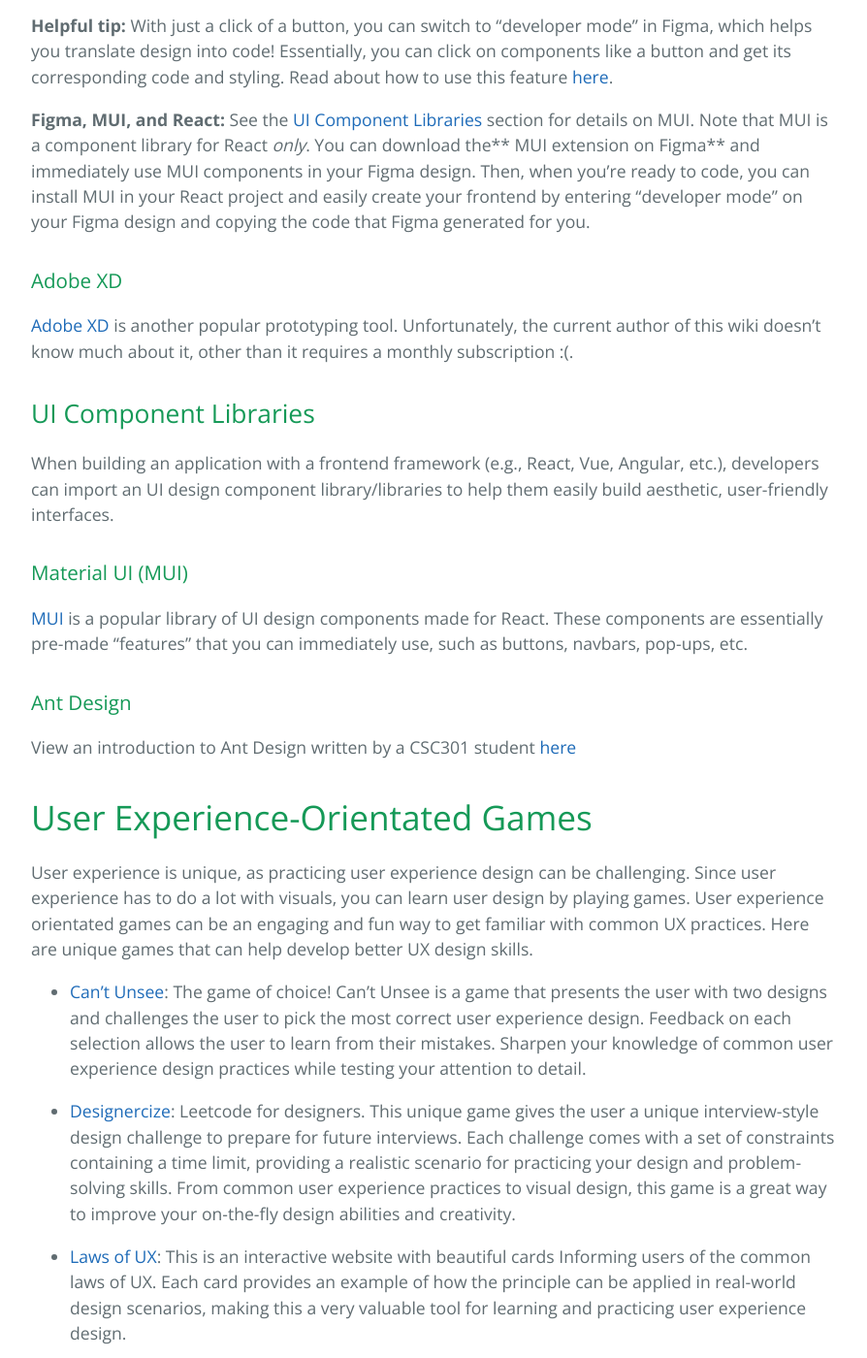
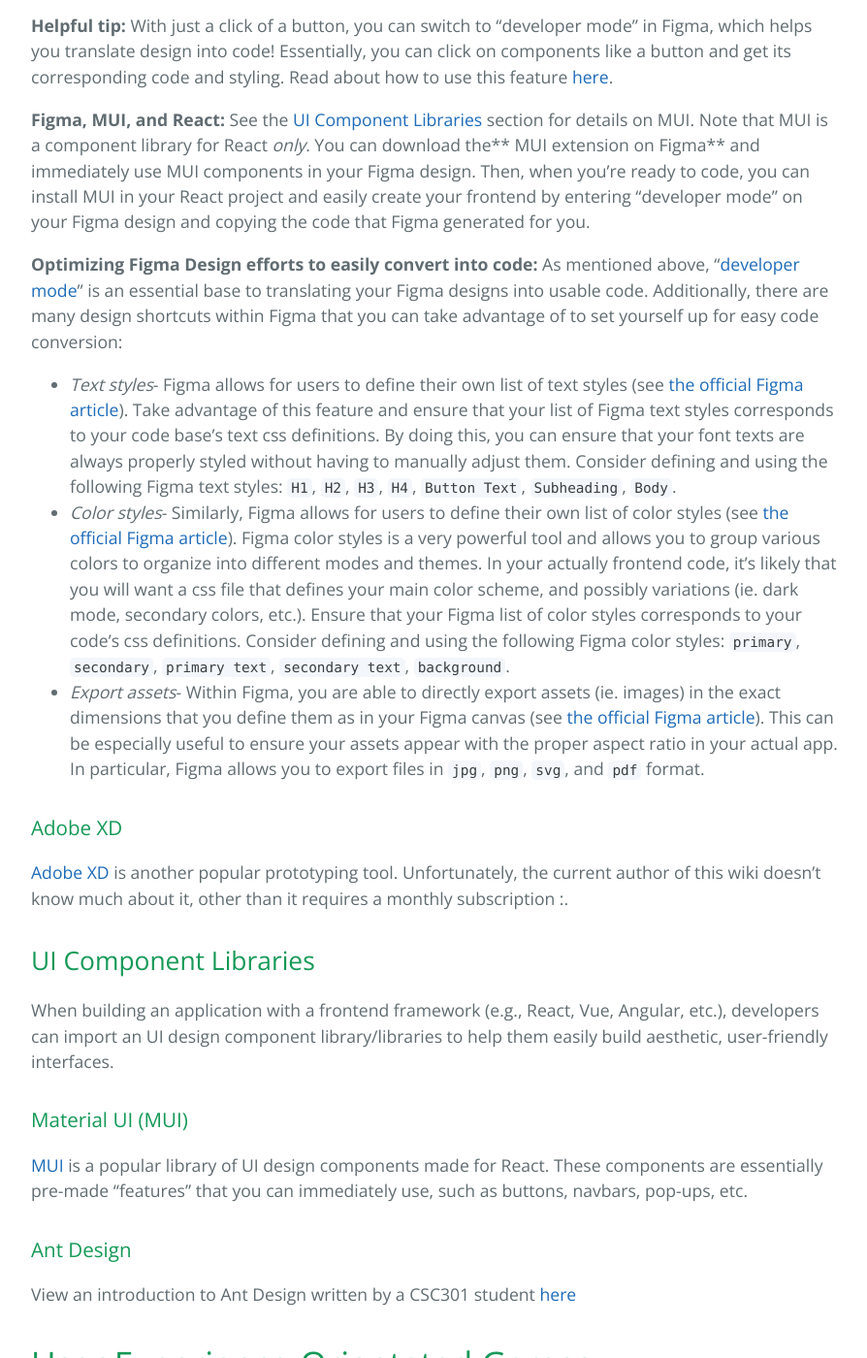
Before and after one commit to learning-software-engineering/learning-software-engineering.github.io, a Jekyll site: the page built from Topics/User_Experience.md, in a window 1280 px wide and 1400 px high, scrolled down 8042 px. Shown: the whole window at 97% size, without its empty margins (192-1086 px from the left). Built offline with Jekyll 4.4.1, drawn with Linux system fonts in a browser that asks for light colours; our own code applies the rules of GitHub Pages for plain Markdown files.

Commit message:
initial draft

````diff
--- a/Topics/User_Experience.md
+++ b/Topics/User_Experience.md
@@ -44,9 +48,11 @@
 POV statements let you describe your user and their needs, and they can help you discover new problems/questions that you need to solve before creating your application.
 
 The structure of a POV statement is:
+
 > [WHO] needs to [VERB] because [WHY].
 
 "Who" will refer to your users. For example, let's say we're making a grocery shopping app. A possible POV statement could be:
+
 > A senior citizen who lives alone needs help with buying groceries because they have difficulty getting out of the house and reading small text.
 
 Now that we've realized a possible pain point for a senior citizen, we can look into implementing our grocery shopping app such that it's accessible to this target audience.
@@ -54,12 +60,14 @@
 ### User Personas
 
 User personas should be built from user research data, not stereotypes. In CSC301, your partner may guide you in creating personas, but in the worst case, you'll find yourself creating personas from no data since you don't have time to conduct research. Nonetheless, there are many benefits to creating personas, including, but not limited to:
+
 - Provides you with a better understanding of your target user groups
 - Helps prioritize design choices
 
 User personas can be written down in a document, or created with design software such as [Xtensio](https://xtensio.com/) and [Figma](https://www.figma.com/). You can find user persona templates created by other people on Xtensio, Figma, and other design software.
 
 If you use a template, it'll prompt you to fill in specific information about your target user. If you're writing your personas from scratch or want to consider extra information, here are some elements that a good user persona may include:
+
 - Name, picture, target user group
 - Biography
 - Quote that sums up the persona
@@ -71,27 +79,31 @@
 A quick Google image search for "User Persona" will help tie all this information together.
 
 ## Visual Elements of User Interface Design
+
 ### Design Principles
 
 UI designers achieve a visual hierarchy (i.e., the order a user processes the application's information) in their interfaces by using contrast. To create contrast, consider playing around with the following elements:
 
 **_Scale_**
+
 > <h1>Larger text attracts the eye,</h1> <h6>whereas smaller text is easier to ignore.</h6>
 
 **_Weight_**
+
 > **Bold text attracts the eye** much more than regular text.
 
 **_Direction_**
 
 You want to direct your users to a call to action. For example:
+
 > <h1>Welcome!</h1>
 > <p>Please click the button.</p>
 > <kbd> <br> Button <br> </kbd>
-Your eyes easily flow from the title to the smaller message. Then, you're inclined to click the button. Now, look at this:
+> Your eyes easily flow from the title to the smaller message. Then, you're inclined to click the button. Now, look at this:
 > <kbd> <br> Button <br> </kbd>
 > <h1>Welcome!</h1>
 > Please click the button.
-At first, you feel confused as to why there's a button at the top. Then you read the message, and now your eyes have to flick back to the top to find the button. It's a minor detail, but it still negatively affects the flow of the application.
+> At first, you feel confused as to why there's a button at the top. Then you read the message, and now your eyes have to flick back to the top to find the button. It's a minor detail, but it still negatively affects the flow of the application.
 
 **_Form/shape_**
 
@@ -110,6 +122,7 @@
 Value can attract the eye. For example, you can use shading to create button shadows.
 
 **_Colour_**
+
 ```diff
 - Red text seems urgent,
 + whereas green usually indicates success.
@@ -117,24 +130,27 @@
 ```
 
 ### Color Theory
+
 - [Colors Influence Choice](https://usabilitygeek.com/colour-user-experience-psychology/#:~:text=Colour%20plays%20a%20crucial%20role,and%20identified%20with%20your%20industry.): Users are shown certain colours to enforce actions. For example, red is commonly linked to aggressive or bad emotions and as such can be used as a cancel to dissuade people from refunding items.
 
 ### Button Design
 
 Your buttons need to look clickable. Otherwise, your user may not understand that your button is interactive. Your buttons can have certain states:
+
 - Normal: communicates that the button is interactive
 - Focused: the button is highlighted in some way
 - Hovered: lets the user know that their cursor is on top of the button
 - Active: the button has been clicked on
 - Progress/loading: lets the user know that something is happening because they clicked the button
 - Disabled: lets the user know that this button can't be clicked
-Learn more about button design [here](https://uxdesign.cc/button-design-user-interface-components-series-85243b6736c7).
+  Learn more about button design [here](https://uxdesign.cc/button-design-user-interface-components-series-85243b6736c7).
 
 You may find this article on [Amazon's One-Click Button](https://medium.com/@cccalibour/how-ux-design-makes-a-difference-amazons-continue-button-901618a8b00e) interesting. It discusses how the design of buttons can drastically improve user experience... and increase your revenue! :)
 
 ### Navigation Systems
 
 Your users should feel comfortable with navigating through your application. Here are some elements to consider...
+
 - Wayfinding: this includes breadcrumbs, convenient links to take you back to the home page, and "you are here" indicators.
 - Call-to-action button
 - Primary navigation (e.g., the main navbar)
@@ -151,17 +167,21 @@
 Make sure to use a universal, legible font style, and don't use extremely contrasting colours. For example, pure black text against a pure white background is too stark for the eyes and will eventually cause eye strain. Consider dimming it down.
 
 ### Established Norms
+
 - [Scrolls On Socials](https://forgeandsmith.com/blog/scrolling-vs-clicking-whats-the-preferred-user-experience/): Users are conditioned for scrolling, and now every new social media app conforms to scrolling.
 
 ### Responsive Design
+
 - [Responsive Design](https://devrix.com/tutorial/important-responsive-design/): Responsive Design generally refers to a design where the software is adaptable to the consumer's device. The responsive design can be many things including screen sizes, collapsing of navbars, adjusting texts based on the screens, scrolling effects and more. The benefits of a responsive design make your software accessible across varying devices and overall improves the user experience. The article demonstrates the importance and benefits of responsive design, the flexibility they provide, and the easiblity for the consumers upon making the said software.
 
 ## User Experience Principles
+
 ### Nielsen's 10 Usability Heuristics
 
 Jakob Nielsen's [10 Heuristics for Interaction Design](./User_Experience/Usability_Heuristics.md) are principles/rules of thumb to follow if you want to create a clear, intuitive user experience for your application. The principles describe scenarios and elements that your application may want to account for.
 
 ## Site mapping, Wireframing, and Prototyping
+
 **Site mapping** is essentially creating a bare-bones diagram of the flow of your application. Your diagram should communicate how your pages connect. It should answer the question, "Which page(s) comes after this current page?"
 
 **Wireframing** comes before the **mock-up** process, though as a software engineer, you probably won't be making any wireframes. A **mock-up** of your application is essentially a static design of your application's pages. A benefit of creating a mock-up is that you can communicate your design ideas to your teammates and get feedback from your customer/partner if you have one. Mock-ups are also known as **low-fidelity prototypes**
@@ -171,18 +191,21 @@
 Finally, to create a **prototype**, or a **high-fidelity prototype**, you essentially make your mock-up interactive by connecting all the pages. Figma (discussed in the [Design Tools](https://learning-software-engineering.github.io/Topics/User_Experience.html#figma) section) is a free tool that you can use to create your mock-up and prototype. With prototyping tools like Figma, you can easily stimulate button clicks, screen swipes, etc. without any code.
 
 ## Accessibility
+
 ### The 7 Universal Design Principles
 
 [Universal Design Principles](https://www.buffalo.edu/access/help-and-support/topic3/universaldesignprinciples.html) are not only used for software but can be incorporated generally as well. These 7 principles ensure accessibility, consistency, and user-friendly software.
 This article provides the 7 Universal Design Principles that make software accessible to all users, which plays an important role in diversifying the User Experience.
 
+# Helpful Courses
 
-# Helpful Courses
 - [The Design of Interactive Computational Media (CSC318) offered by U of T](https://artsci.calendar.utoronto.ca/course/csc318h1). CSC318 expands on the work done before coding projects. For example, the course will have you test how users would interact with your prototype of a UI and then modify it so that the UX is better for the user.
 - [CalArt's UI/UX Design Specialization on Coursera](https://www.coursera.org/specializations/ui-ux-design). This is a package of 4 courses that teaches beginners the elements of UI design, fundamentals of UX design, and web design. This specialization will help you gain experience in wireframing, prototyping, and _designing_ (not coding) your own website/app. Plus, as a U of T student, you can get this specialization certificate for free once you finish the 4 courses!
 
 # Tools Used in User Experience Design
+
 ## Design Tools
+
 ### Figma
 
 Figma is a free (for the most part) collaborative tool that lets you design and build mock-ups and prototypes of your software/applications. You may not need to build prototypes as a software developer/engineer, but you'll probably find yourself viewing Figma design files to build your frontend. So, now's a great time to start learning how to use [Figma](https://www,figma.com)!
@@ -191,11 +214,18 @@
 
 **Figma, MUI, and React:** See the [UI Component Libraries](https://learning-software-engineering.github.io/Topics/User_Experience.html#ui-component-libraries) section for details on MUI. Note that MUI is a component library for React _only_. You can download the** MUI extension on Figma** and immediately use MUI components in your Figma design. Then, when you're ready to code, you can install MUI in your React project and easily create your frontend by entering "developer mode" on your Figma design and copying the code that Figma generated for you.
 
+**Optimizing Figma Design efforts to easily convert into code:** As mentioned above, “[developer mode](https://www.figma.com/dev-mode/)” is an essential base to translating your Figma designs into usable code. Additionally, there are many design shortcuts within Figma that you can take advantage of to set yourself up for easy code conversion:
+
+- _Text styles_- Figma allows for users to define their own list of text styles (see [the official Figma article](https://help.figma.com/hc/en-us/articles/360039957034-Create-and-apply-text-styles)). Take advantage of this feature and ensure that your list of Figma text styles corresponds to your code base’s text css definitions. By doing this, you can ensure that your font texts are always properly styled without having to manually adjust them. Consider defining and using the following Figma text styles: `H1`, `H2`, `H3`, `H4`, `Button Text`, `Subheading`, `Body`.
+- _Color styles_- Similarly, Figma allows for users to define their own list of color styles (see [the official Figma article](https://help.figma.com/hc/en-us/articles/360039820134-Manage-and-share-styles)). Figma color styles is a very powerful tool and allows you to group various colors to organize into different modes and themes. In your actually frontend code, it’s likely that you will want a css file that defines your main color scheme, and possibly variations (ie. dark mode, secondary colors, etc.). Ensure that your Figma list of color styles corresponds to your code’s css definitions. Consider defining and using the following Figma color styles: `primary`, `secondary`, `primary text`, `secondary text`, `background`.
+- _Export assets_- Within Figma, you are able to directly export assets (ie. images) in the exact dimensions that you define them as in your Figma canvas (see [the official Figma article](https://help.figma.com/hc/en-us/articles/360040028114-Export-from-Figma)). This can be especially useful to ensure your assets appear with the proper aspect ratio in your actual app. In particular, Figma allows you to export files in `jpg`, `png`, `svg`, and `pdf` format.
+
 ### Adobe XD
 
-[Adobe XD](https://www.adobe.com/products/xd/learn/get-started/what-is-adobe-xd-used-for.html) is another popular prototyping tool. Unfortunately, the current author of this wiki doesn't know much about it, other than it requires a monthly subscription :(.
+[Adobe XD](https://www.adobe.com/products/xd/learn/get-started/what-is-adobe-xd-used-for.html) is another popular prototyping tool. Unfortunately, the current author of this wiki doesn't know much about it, other than it requires a monthly subscription :.
 
 ## UI Component Libraries
+
 When building an application with a frontend framework (e.g., React, Vue, Angular, etc.), developers can import an UI design component library/libraries to help them easily build aesthetic, user-friendly interfaces.
 
 ### Material UI (MUI)
@@ -206,8 +236,8 @@
 
 View an introduction to Ant Design written by a CSC301 student [here](./User_Experience/Ant_Design.md)
 
+# User Experience-Orientated Games
 
-# User Experience-Orientated Games
 User experience is unique, as practicing user experience design can be challenging. Since user experience has to do a lot with visuals, you can learn user design by playing games. User experience orientated games can be an engaging and fun way to get familiar with common UX practices. Here are unique games that can help develop better UX design skills.
 
 - [Can't Unsee](https://cantunsee.space/): The game of choice! Can't Unsee is a game that presents the user with two designs and challenges the user to pick the most correct user experience design. Feedback on each selection allows the user to learn from their mistakes. Sharpen your knowledge of common user experience design practices while testing your attention to detail.
````
Also changed, not shown: other parts of Topics/User_Experience.md (+19 -15 lines).
